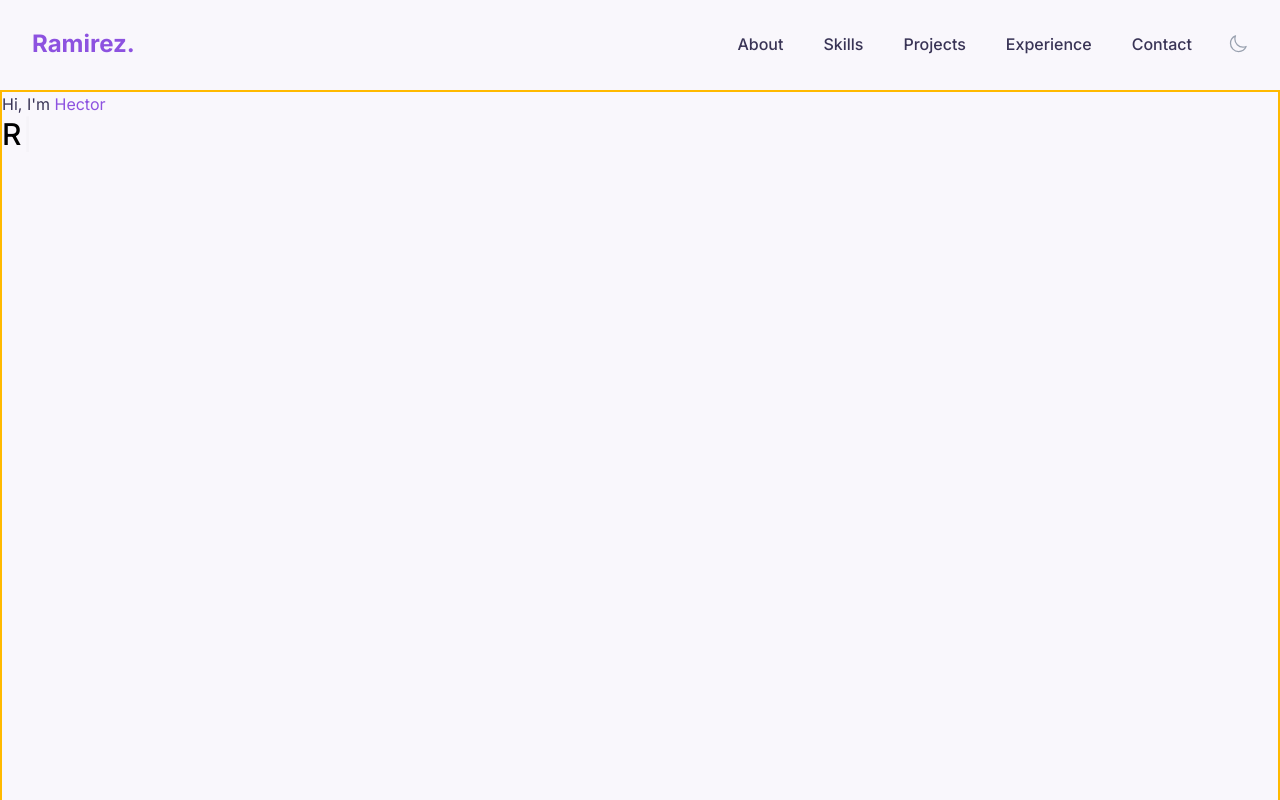
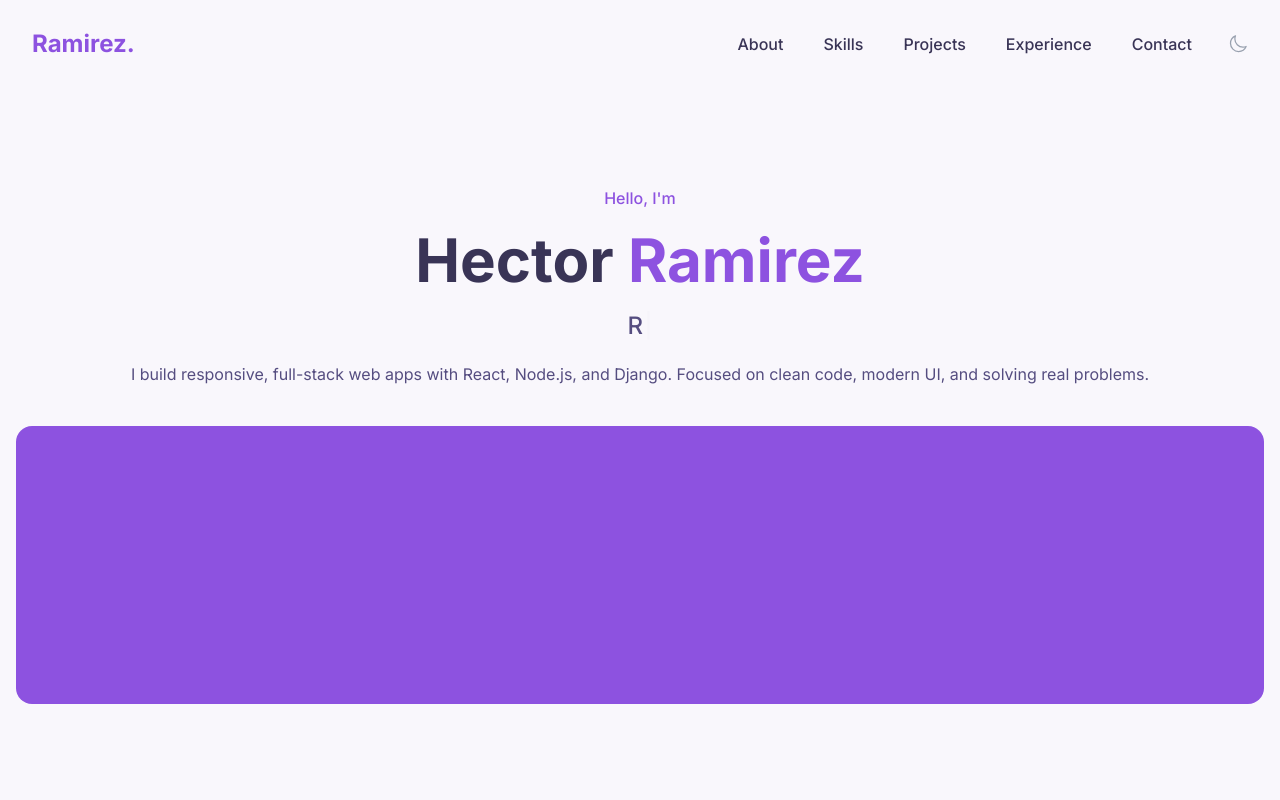
Before and after one commit to hectorlil48/my-portfolio, a React (Vite) app: page / in a window 1280 px wide. Shown: the top 800 px of the page. Built offline with nearby package versions, Linux system fonts and the light colour scheme.

Commit message:
Added header and paragraph to the hero section.

```diff
--- a/src/components/sections/Hero.jsx
+++ b/src/components/sections/Hero.jsx
@@ -2,27 +2,39 @@ import TypewriterComponent from "typewriter-effect";
 
 const Hero = () => {
   return (
-    <section id="home" className="min-h-screen border-2 border-amber-400">
-      <div>
-        <h1 className="text-heading">
-          Hi, I'm <span className="text-primary">Hector</span>
+    <section
+      id="home"
+      className="font-inter mx-auto flex min-h-screen max-w-7xl flex-col gap-10 px-4 py-24"
+    >
+      <div className="flex flex-col gap-5 text-center">
+        <span className="text-primary text-sm font-medium transition-[font-size] duration-300 md:text-base">
+          Hello, I'm
+        </span>
+        <h1 className="text-heading text-4xl font-bold transition-[font-size] duration-300 md:text-5xl lg:text-6xl">
+          Hector <span className="text-primary">Ramirez</span>
         </h1>
 
-        <div className="mb-4 h-10 text-2xl font-medium sm:text-3xl">
+        <div className="text-foreground text-2xl font-medium md:text-2xl">
           <TypewriterComponent
             options={{
               strings: [
                 "Full-Stack Developer",
                 "React & Django Enthusiast",
                 "Builder of Modern Web Apps",
+                "Always Learning, Always Building",
               ],
               autoStart: true,
               loop: true,
             }}
           />
         </div>
+
+        <p className="text-foreground">
+          I build responsive, full-stack web apps with React, Node.js, and
+          Django. Focused on clean code, modern UI, and solving real problems.
+        </p>
       </div>
-      <div></div>
+      <div className="bg-primary h-[278px] rounded-2xl"></div>
     </section>
   );
 };
--- a/src/index.css
+++ b/src/index.css
@@ -6,6 +6,7 @@
 @theme {
   --color-primary: hsl(265, 70%, 60%);
   --color-heading: hsl(249, 25%, 27%);
+  --color-foreground: hsl(250, 25%, 40%);
   --color-background: hsl(260, 50%, 98%);
 
   --font-inter: "Inter", sans-serif;
```
